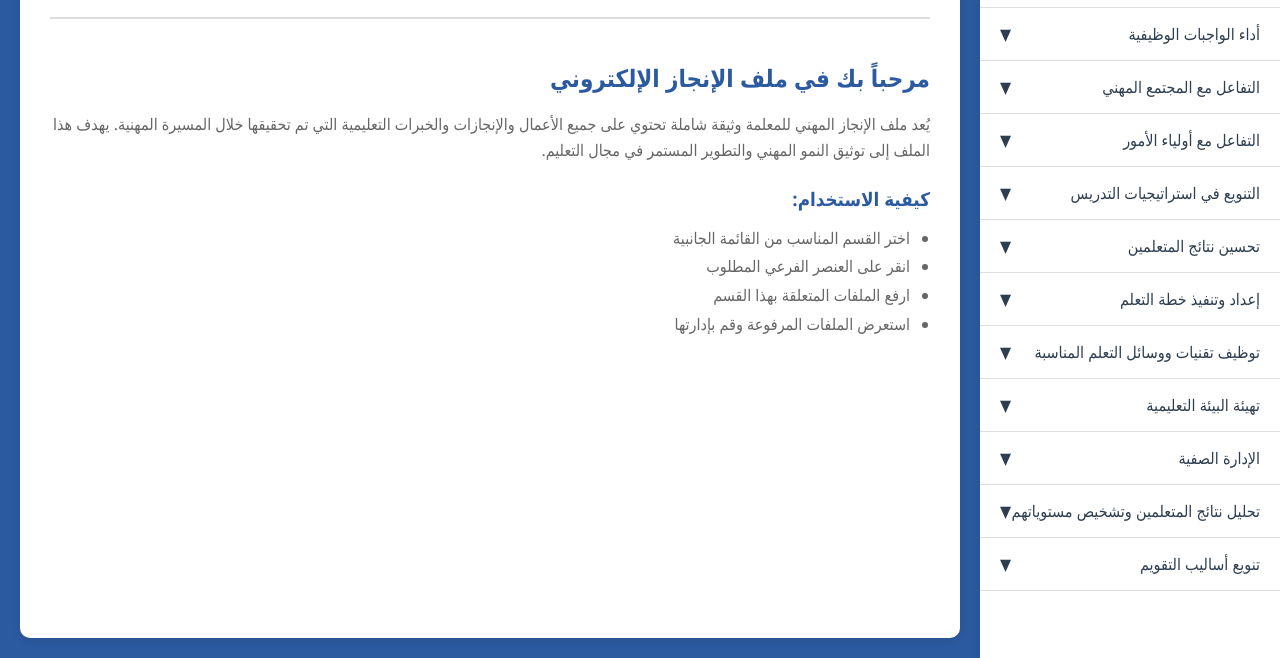
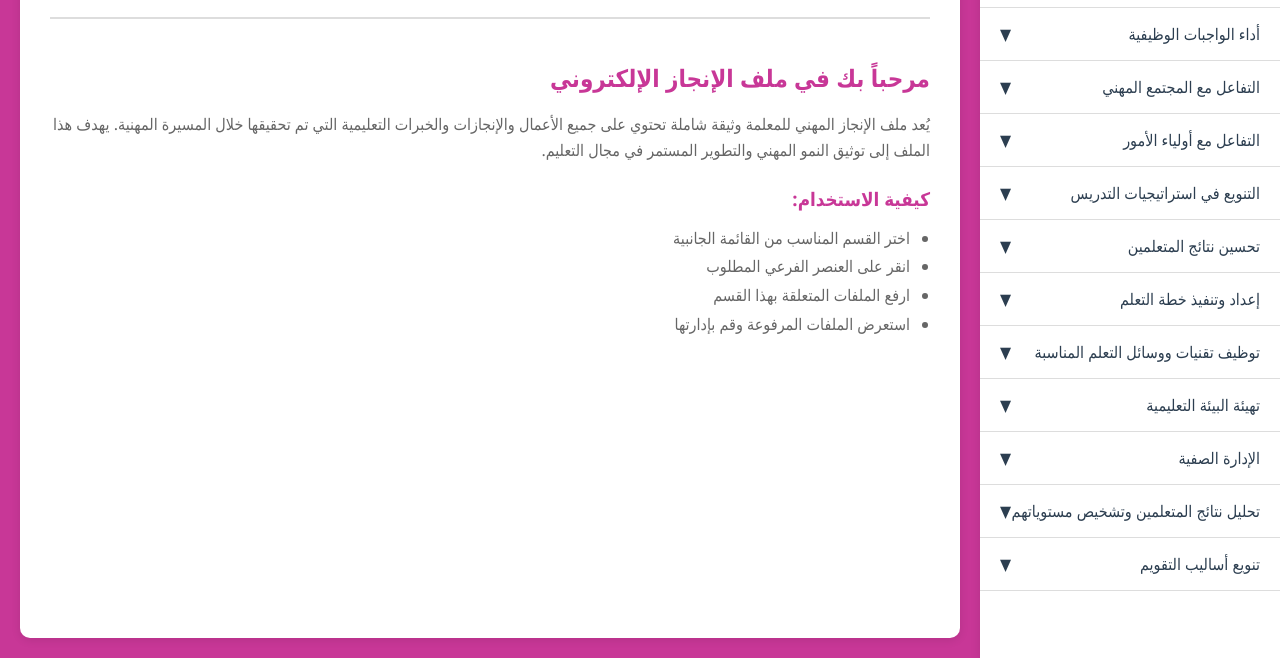
Before and after one commit to monirahaleisa/Teachers_, a plain HTML site: page index.html in a window 1280 px wide. Shown: the part 142-800 px from the top of the page. Drawn offline with Linux system fonts and the light colour scheme.

Commit message:
Update index.html

```diff
--- a/index.html
+++ b/index.html
@@ -12,7 +12,7 @@
         }
 
         :root {
-            --primary-color: #2c5aa0;
+            --primary-color: #C83797;
             --secondary-color: #4a90e2;
             --accent-color: #f39c12;
             --success-color: #27ae60;
@@ -25,7 +25,7 @@
 
         body {
             font-family: 'Segoe UI', Tahoma, Geneva, Verdana, sans-serif;
-            background: linear-gradient(135deg, #2c5aa0 0%,  #2c5aa0 100%);
+            background: linear-gradient(135deg, #C83797 0%, #C83797 100%);
             min-height: 100vh;
             color: var(--dark-text);
         }
```
